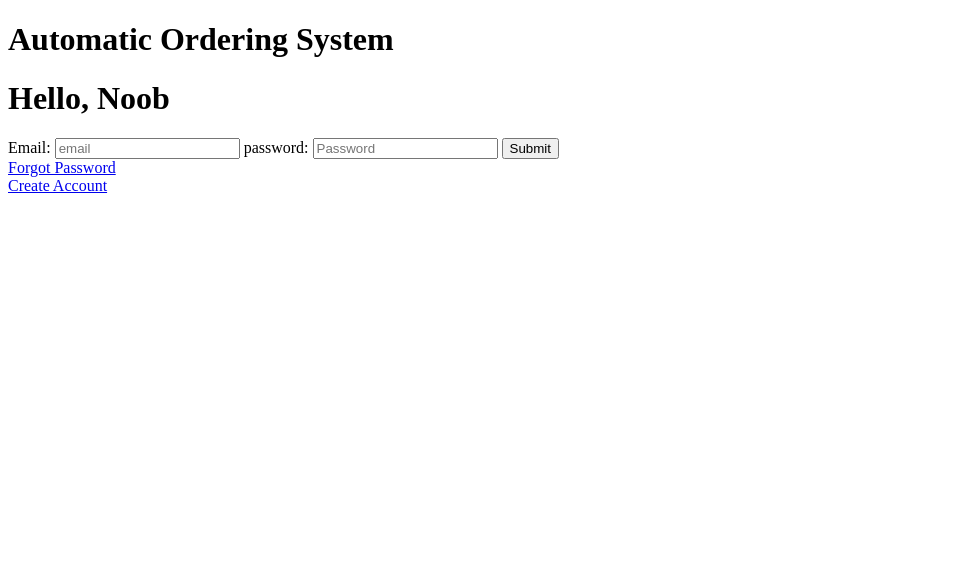
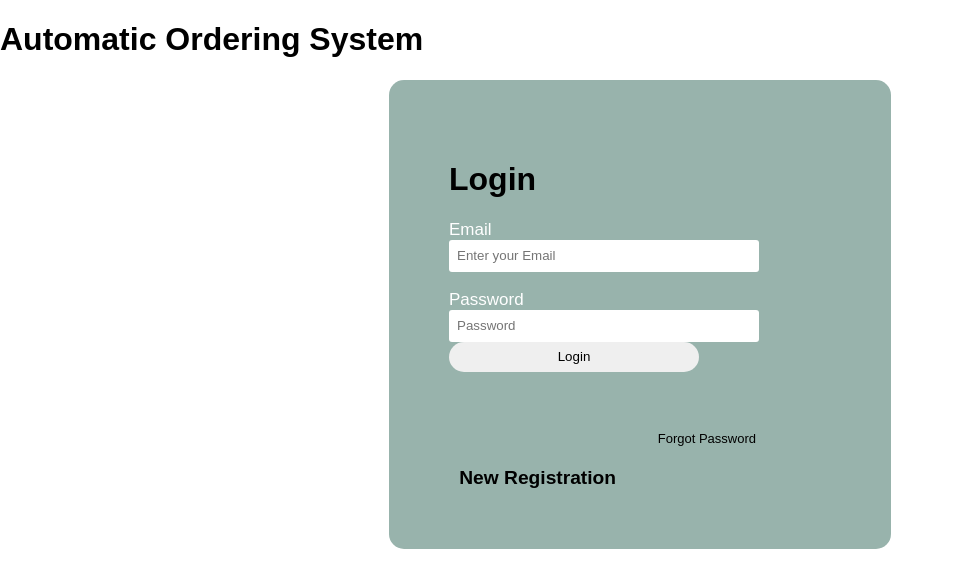
Before and after one commit to sanathkumar06/automatic_ordering_system, a Flask app: page / in a window 1280 px wide. Shown: the top 588 px of the page, without its empty margins (0-953 px from the left). Run offline with Flask 2, Linux system fonts and the light colour scheme.

Commit message:
check your css

```diff
--- a/main.py
+++ b/main.py
@@ -33,9 +33,9 @@ def index():
                 auth.sign_in_with_email_and_password(email, password)
                 #print(email)
                 #print(email[::5])
-                cred[0] = email
-                cred[1] = password
-                return render_template('home.html', data = cred, invalid = False)
+                #cred[0] = email
+                #cred[1] = password
+                return render_template('home.html')
             except:
                 unsuccessful = 'Please check your credentials'
                 return render_template('index.html', umessage=unsuccessful)
@@ -69,4 +69,4 @@ def home():
 
 if __name__ == '__main__':
     app.secret_key = "yourppisveryverysmall"
-    app.run()
+    app.run(debug=True)
--- /dev/null
+++ b/templates/index.css
@@ -0,0 +1,77 @@
+body {
+  margin: 0;
+  padding: 0;
+  background-color: rgb(255, 255, 255);
+  font-family: sans-serif;
+}
+.container {
+  align-self: center;
+  width: 382px;
+  overflow: hidden;
+  margin: auto;
+  margin: 10 0 0 450px;
+  padding: 60px;
+  background: #98b3ac;
+  border-radius: 15px;
+}
+#new {
+  color: #000;
+  font-size: larger;
+  text-align: left;
+  padding-right: 215px;
+  padding-top: 5px;
+  /* padding-bottom: 15px; */
+}
+#cre {
+  text-align: left;
+  color: #000000;
+  padding-left: 50px;
+}
+#wel {
+  text-align: start;
+  color: #000000;
+  padding: 0px;
+}
+#for {
+  color: #000;
+  font-size: small;
+  text-align: right;
+  padding-right: 75px;
+  padding-top: 5px;
+  padding-bottom: 15px;
+}
+label {
+  color: #ffffff;
+  font-size: 17px;
+}
+#email {
+  width: 300px;
+  height: 30px;
+  border: none;
+  border-radius: 3px;
+  padding-left: 8px;
+}
+#password {
+  width: 300px;
+  height: 30px;
+  border: none;
+  border-radius: 3px;
+  padding-left: 8px;
+}
+#submit {
+  width: 250px;
+  height: 30px;
+  border: #98b3ac;
+  border-radius: 19px;
+  /* padding-left: 7px;
+    padding-right: 10px; */
+  color: #000000;
+}
+span {
+  color: rgb(212, 212, 212);
+  font-size: 17px;
+}
+a {
+  float: right;
+  background-color: #98b3ac;
+}
--- a/templates/index.html
+++ b/templates/index.html
@@ -5,11 +5,12 @@
     <meta http-equiv="X-UA-Compatible" content="IE=edge">
     <meta name="viewport" content="width=device-width, initial-scale=1.0">
     <title>User | index</title>
+    <link href="/templates/index.css" rel="stylesheet">
 </head>
 <body>
     <header>
         <h1>Automatic Ordering System</h1>
-        <h1>Hello, Noob</h1>
+        <!-- <h1>Create Account</h1> -->
         {% if smessage %}
             <div>
                 {{smessage}}
@@ -22,23 +23,42 @@
         {% endif %}
     </header>
     <main>
+        <div class="container">
+            <h1> Login</h2>
         <form action="/index" method = "post">
-            <label for="email">Email:
-                <input type="email" name="name" id="email" placeholder="email">
+            <label for="email">Email
+                <br>
+                <input type="email" name="name" id="email" placeholder="Enter your Email">
             </label>
-            <label for="password">password:
+            <br>
+            <br>
+            <label for="password">Password
                 <input type="password" name="password" id="password" placeholder="Password">
             </label>
-            <button type="submit" name="submit">Submit</button>
+            <label for="Login">
+                <button type="submit" id="submit" name = "Create Account">Login</button>
+            </label>
         </form>
+        <br>
+
+        <br>
+        <br>
+                    <a id="for" href="/forgot_password" style="text-decoration:none;">Forgot Password</a>
+                    <br>
+            <br>
+        <a id="new" href="/create_account" style="text-decoration:none;"><b>New Registration</b></a>
+
+    </div>
+
     </main>
-    <footer>
+    <!-- <footer>
         <div class="footer">
             <a href="/forgot_password">Forgot Password</a>
         </div>
         <div class ="footer">
-            <a href="/create_account">Create Account</a>
+            <a href="/create_account.html">Create Account</a>
         </div>
-    </footer>
+    </footer> -->
+
 </body>
 </html>
```
Also changed, not shown: templates/create_account.css (added, +64 -0 lines), templates/create_account.html (+47 -17 lines), templates/forgot_password.css (added, +56 -0 lines), templates/forgot_password.html (+11 -3 lines), templates/home.html (+2 -6 lines).
